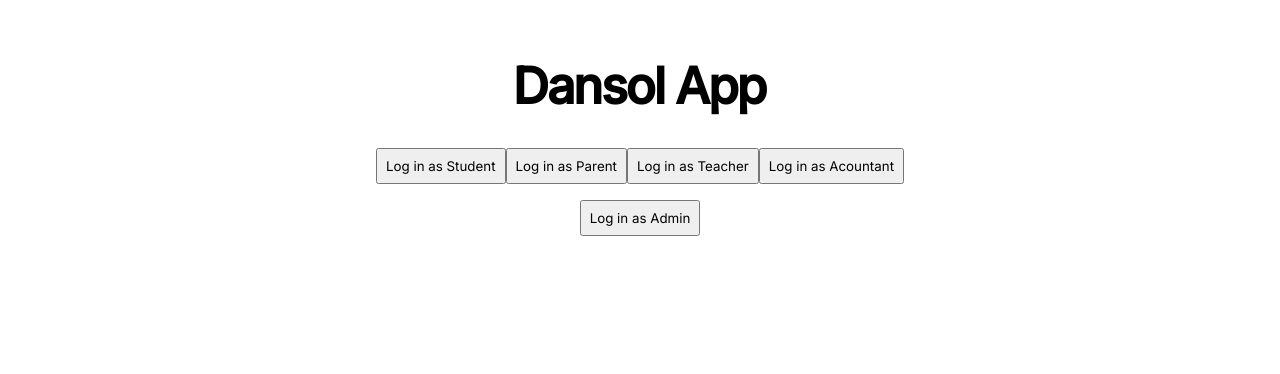
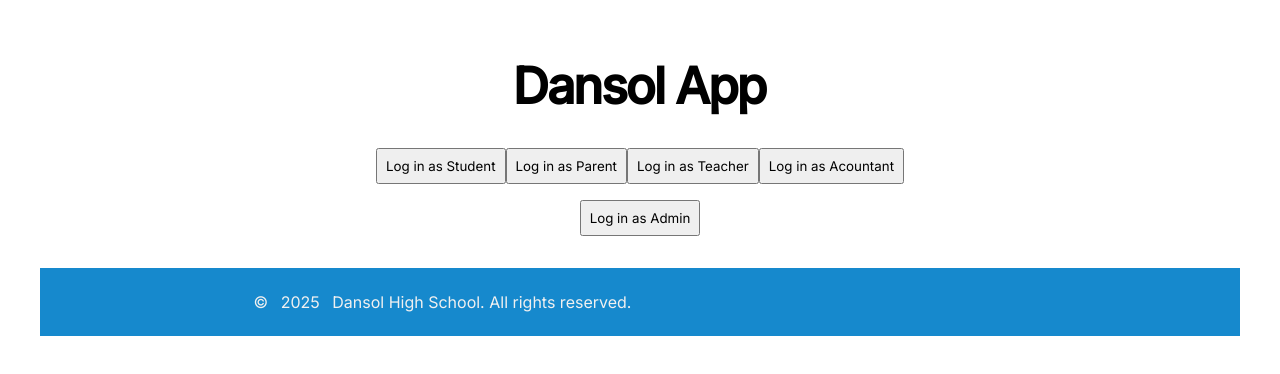
Before and after one commit to Toni-Coker/Dansol-SMS, a React (Vite) app in the folder Dansol_SMS/: page / in a window 1280 px wide. Shown: the top 374 px of the page. Built offline with nearby package versions, Linux system fonts and the light colour scheme.

Commit message:
created footer, styled footer, udated app.css

```diff
--- a/Dansol_SMS/src/App.css
+++ b/Dansol_SMS/src/App.css
@@ -50,3 +50,9 @@ h1{
   font-size: 50px;
   font-family: var(--font-secondary);
 }
+
+footer{
+  background-color: var(--primary-color);
+  color: var(--light-secondary-color);
+  display: flex;
+}
--- a/Dansol_SMS/src/App.jsx
+++ b/Dansol_SMS/src/App.jsx
@@ -3,6 +3,7 @@ import './App.css'
 import {BrowserRouter as Router, Routes, Route} from 'react-router-dom'
 import Home from './Home'
 import ErrorPage from './ErrorPage'
+import Foot from './Foot'
 
 const App = () => {
   return (
@@ -12,6 +13,7 @@ const App = () => {
         <Route path='/' element={<Home />}></Route>
         <Route path='*' element={<ErrorPage />}></Route>
       </Routes>
+      <Foot />
     </Router>
     </div>
   )
--- /dev/null
+++ b/Dansol_SMS/src/Foot.jsx
@@ -0,0 +1,22 @@
+import React from "react";
+import "./Foot.css";
+const Foot = () => {
+  const year = new Date().getFullYear();
+  return (
+    <div>
+      <footer>
+        <div className="copyright">
+          <p>
+            &copy; <span id="year">{year}</span> Dansol High School. All rights
+            reserved.
+          </p>
+        </div>
+        <div className="social">
+
+        </div>
+      </footer>
+    </div>
+  );
+};
+
+export default Foot;
```
Also changed, not shown: Dansol_SMS/src/Foot.css (added).
